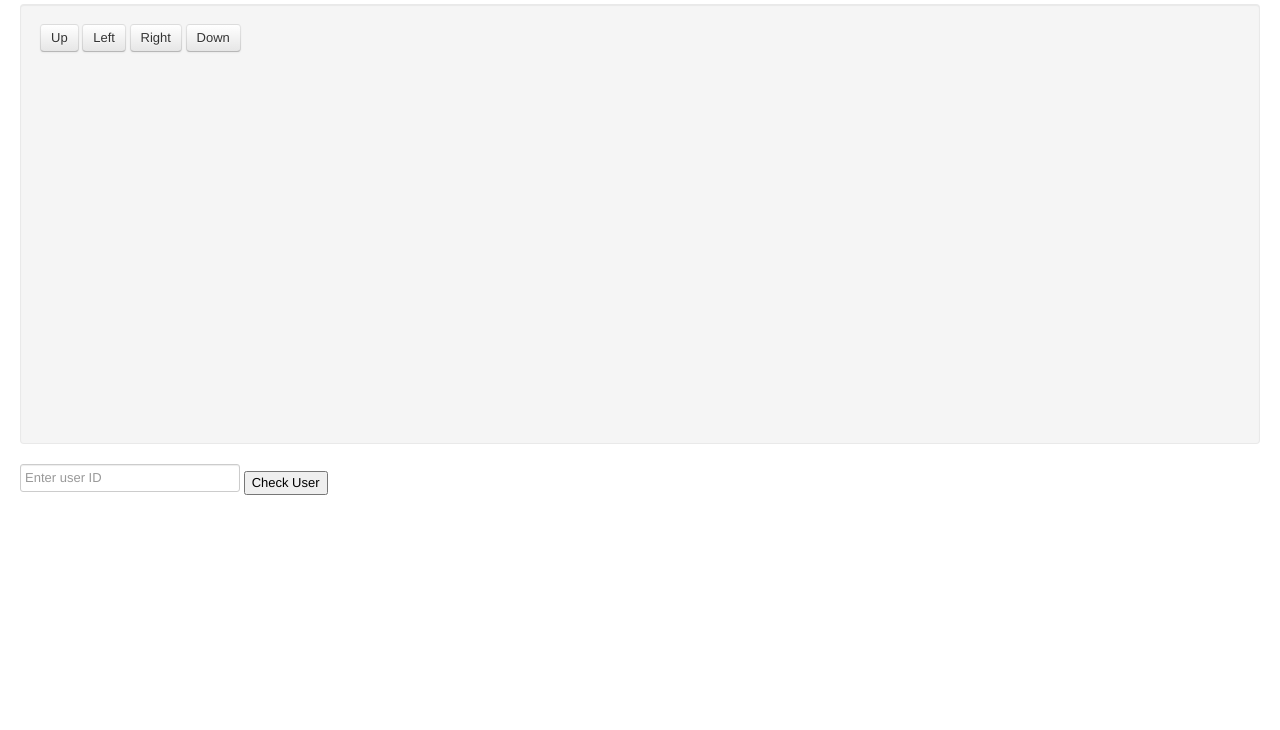
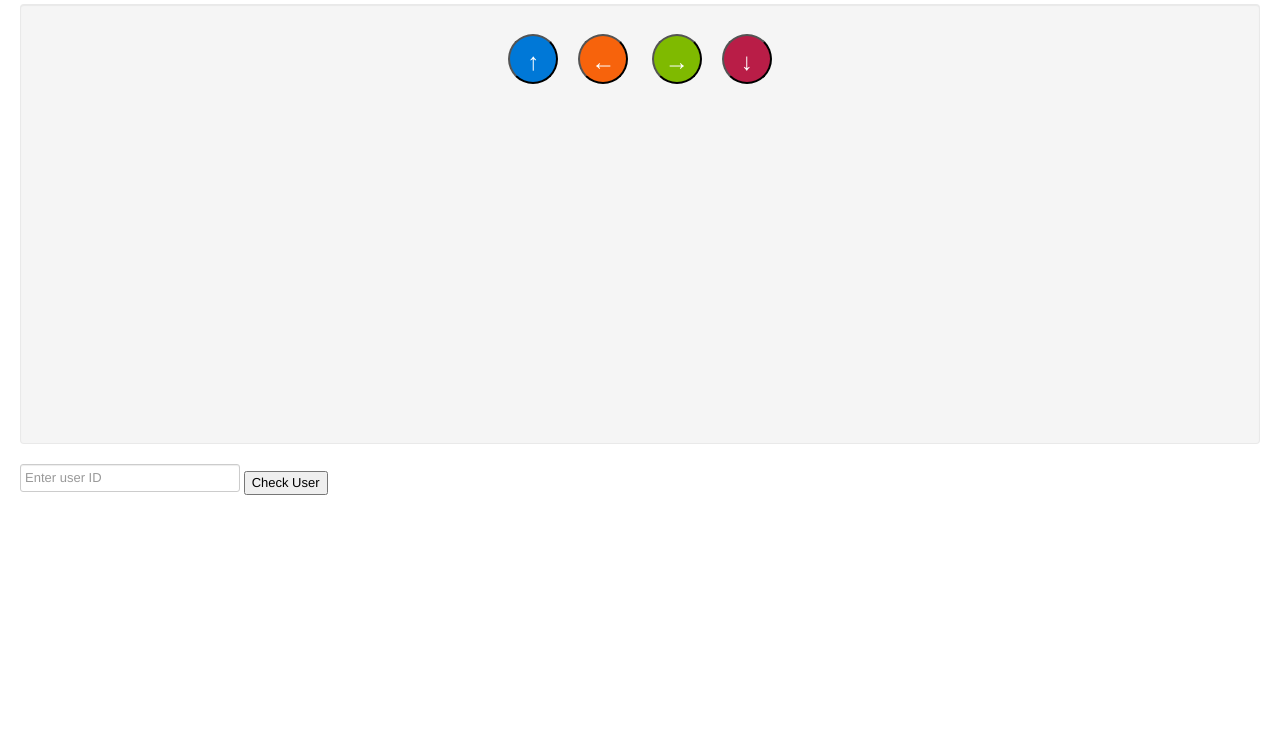
Before and after one commit to The-Code-Monkeys/monkeyFE2, a plain HTML site: page client/test.html in a window 1280 px wide. Shown: the part 70-800 px from the top of the page. Drawn offline with nearby package versions, Linux system fonts and the light colour scheme; no server answers.

Commit message:
some more changes

```diff
--- a/client/test.html
+++ b/client/test.html
@@ -16,6 +16,34 @@
         .connect-msg {color: green;}
         .disconnect-msg {color: red;}
         .send-msg {color: #888}
+        .btn-circle {
+            width: 50px;
+            height: 50px;
+            border-radius: 50%;
+            font-size: 24px;
+            color: white;
+            text-align: center;
+            line-height: 50px;
+            margin: 10px;
+            cursor: pointer;
+        }
+        #up-btn {
+            background-color: #0078d7;
+        }
+        #left-btn {
+            background-color: #f7630c;
+        }
+        #right-btn {
+            background-color: #7fba00;
+        }
+        #down-btn {
+            background-color: #b91d47;
+        }
+        #dpad {
+            display: flex;
+            justify-content: center;
+            align-items: center;
+        }
     </style>
     <script src="js/socket.io/socket.io.js"></script>
     <script src="js/moment.min.js"></script>
@@ -98,10 +126,14 @@
     <h1>Robot Controller Queue</h1>
     <br/>
     <div id="console" class="well">
-        <button type="button" onmousedown="sendMessage(0)" onmouseup="stopMessage()" class="btn" id="send">Up</button>
-        <button type="button" onmousedown="sendMessage(1)" onmouseup="stopMessage()" class="btn">Left</button>
-        <button type="button" onmousedown="sendMessage(2)" onmouseup="stopMessage()" class="btn">Right</button>
-        <button type="button" onmousedown="sendMessage(3)" onmouseup="stopMessage()" class="btn">Down</button>
+        <div id="dpad">
+            <button type="button" onmousedown="sendMessage(0)" onmouseup="stopMessage()" class="btn-circle" id="up-btn">&#8593;</button>
+            <div>
+                <button type="button" onmousedown="sendMessage(1)" onmouseup="stopMessage()" class="btn-circle" id="left-btn">&#8592;</button>
+                <button type="button" onmousedown="sendMessage(2)" onmouseup="stopMessage()" class="btn-circle" id="right-btn">&#8594;</button>
+            </div>
+            <button type="button" onmousedown="sendMessage(3)" onmouseup="stopMessage()" class="btn-circle" id="down-btn">&#8595;</button>
+        </div>
     </div>
     <div>
         <input type="text" id="userIdCheck" placeholder="Enter user ID" />
```
